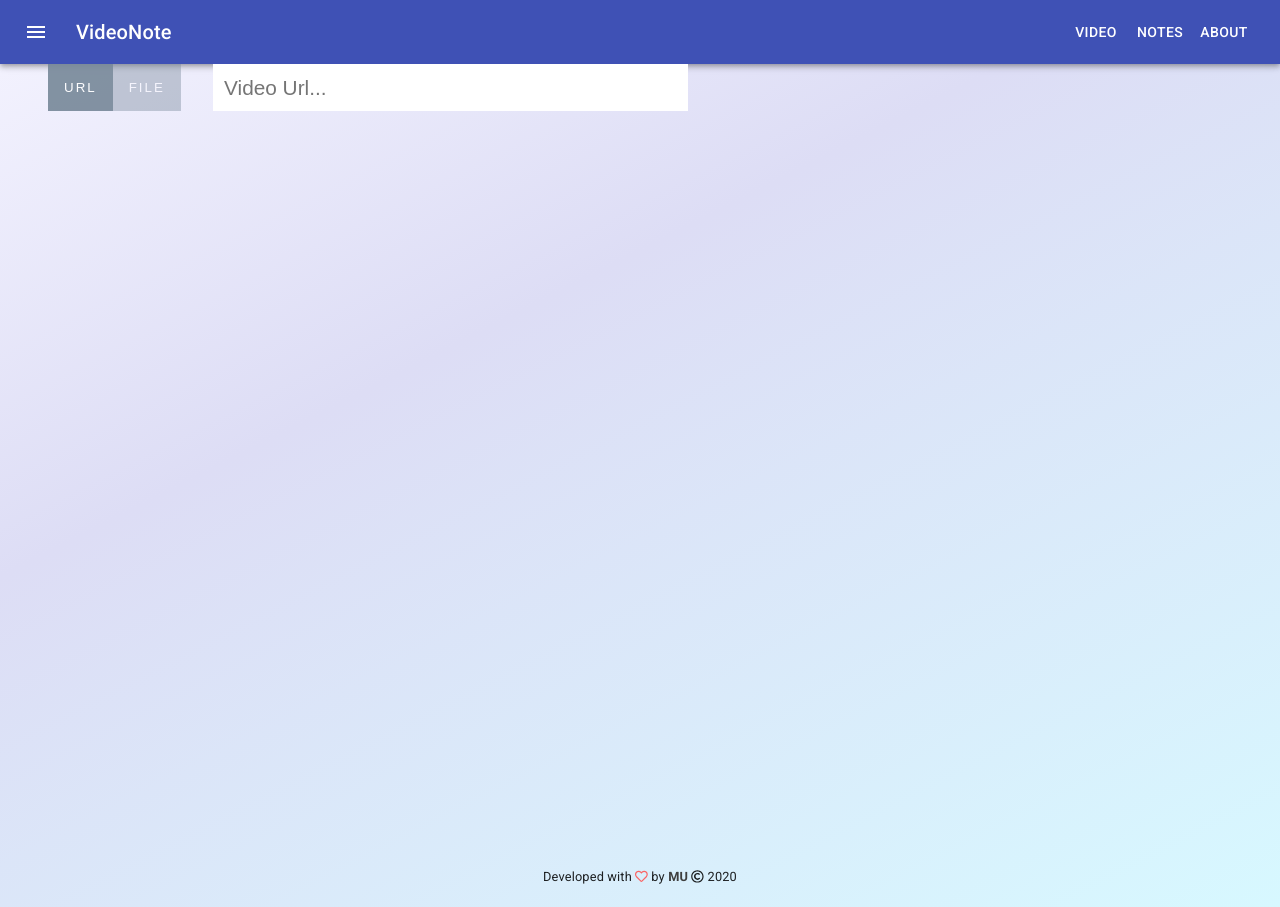
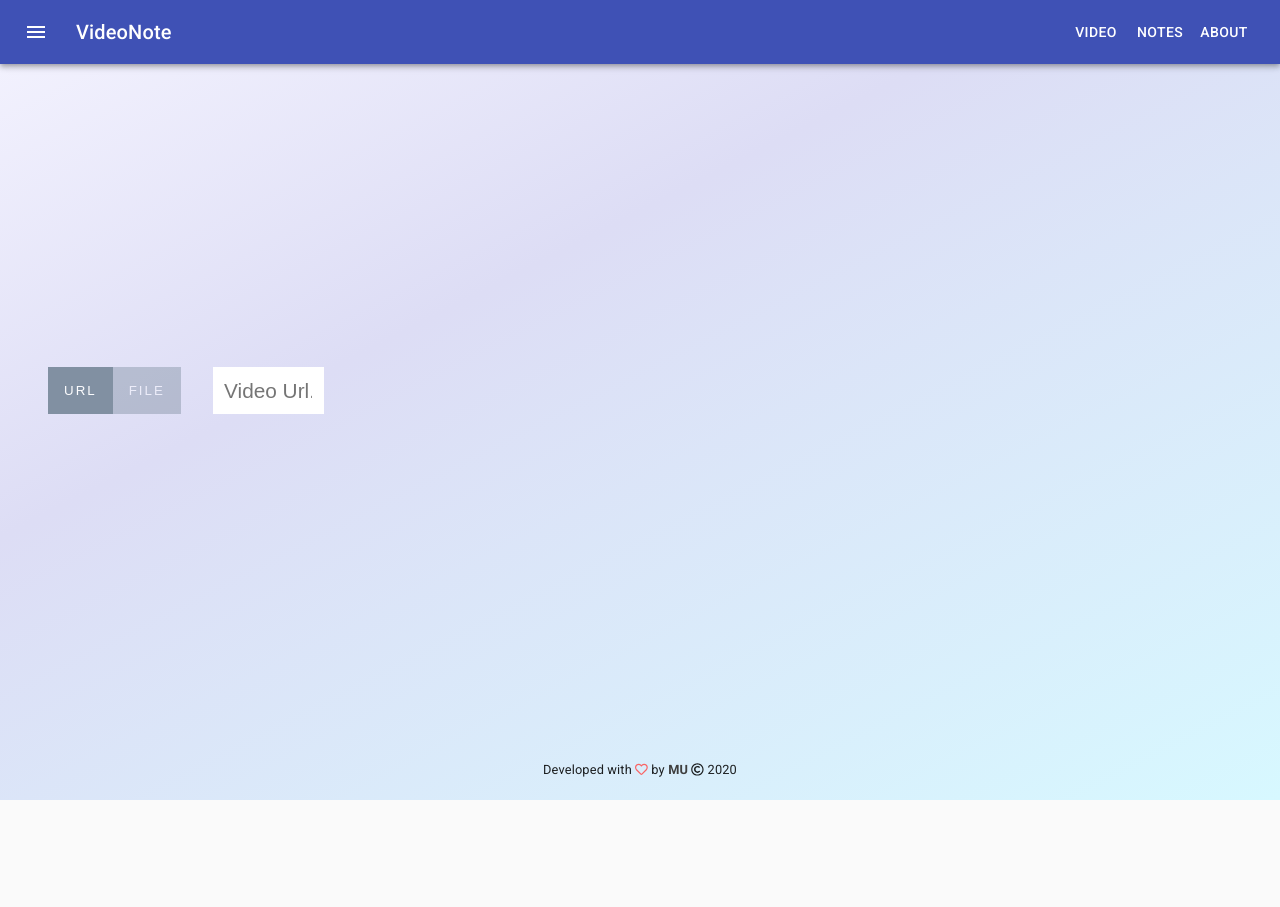
Before and after one commit to joshmu/vn-material_old, a React (Create React App) app: page / in a window 1280 px wide. After the commit the page ends 800 px from the top, so only its background shows below. Built offline with nearby package versions, Linux system fonts and the light colour scheme.

Commit message:
layout converted > main content

```diff
--- a/src/App.js
+++ b/src/App.js
@@ -11,7 +11,7 @@ import Footer from './layout/Footer'
 import { PlayerState } from './context/player/PlayerState'
 import { TodoState } from './context/todo/TodoState'
 
-import Layout from './layout/Layout'
+import Main from './layout/Main'
 import VideoPage from './pages/VideoPage'
 import AboutPage from './pages/AboutPage'
 import Notes from './components/Notes'
@@ -30,14 +30,14 @@ function App() {
             <TodoState>
               <Router>
                 <Header />
-                <Layout>
+                <Main>
                   <Switch>
                     <Route exact path="/" component={VideoPage} />
                     <Route exact path="/notes" component={Notes} />
                     <Route exact path="/about" component={AboutPage} />
                     <Route component={VideoPage} />
                   </Switch>
-                </Layout>
+                </Main>
                 <Footer />
               </Router>
             </TodoState>
--- a/src/layout/Layout.js
+++ /dev/null
@@ -1,13 +0,0 @@
-import React from 'react'
-
-import style from '../styles.module.scss'
-
-const Layout = props => {
-  return (
-    <div className={style.layout}>
-      <div className={style.container}>{props.children}</div>
-    </div>
-  )
-}
-
-export default Layout
--- /dev/null
+++ b/src/layout/Main.js
@@ -0,0 +1,9 @@
+import React from 'react'
+
+import { Grid } from '@material-ui/core'
+
+const Main = props => {
+  return <Grid container>{props.children}</Grid>
+}
+
+export default Main
```
